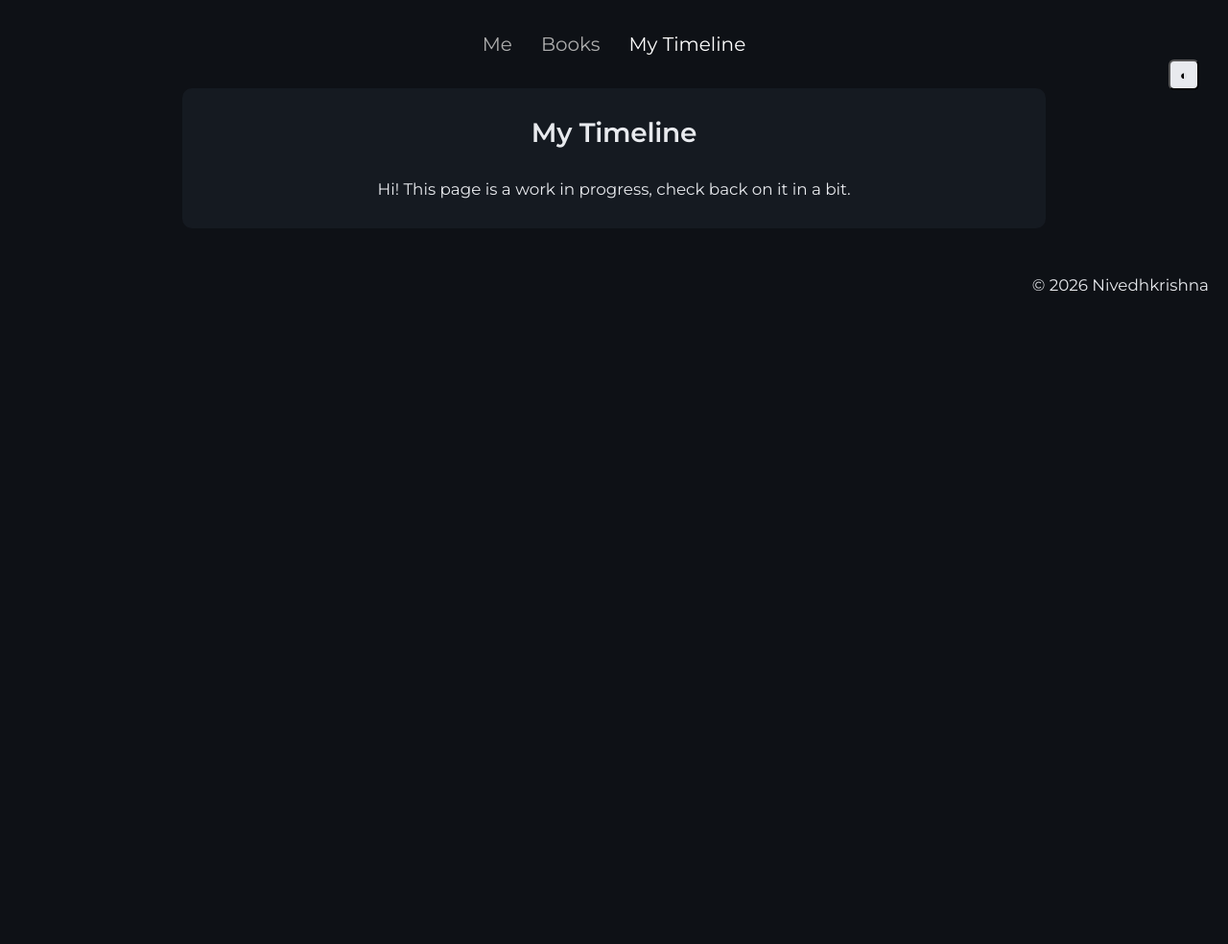
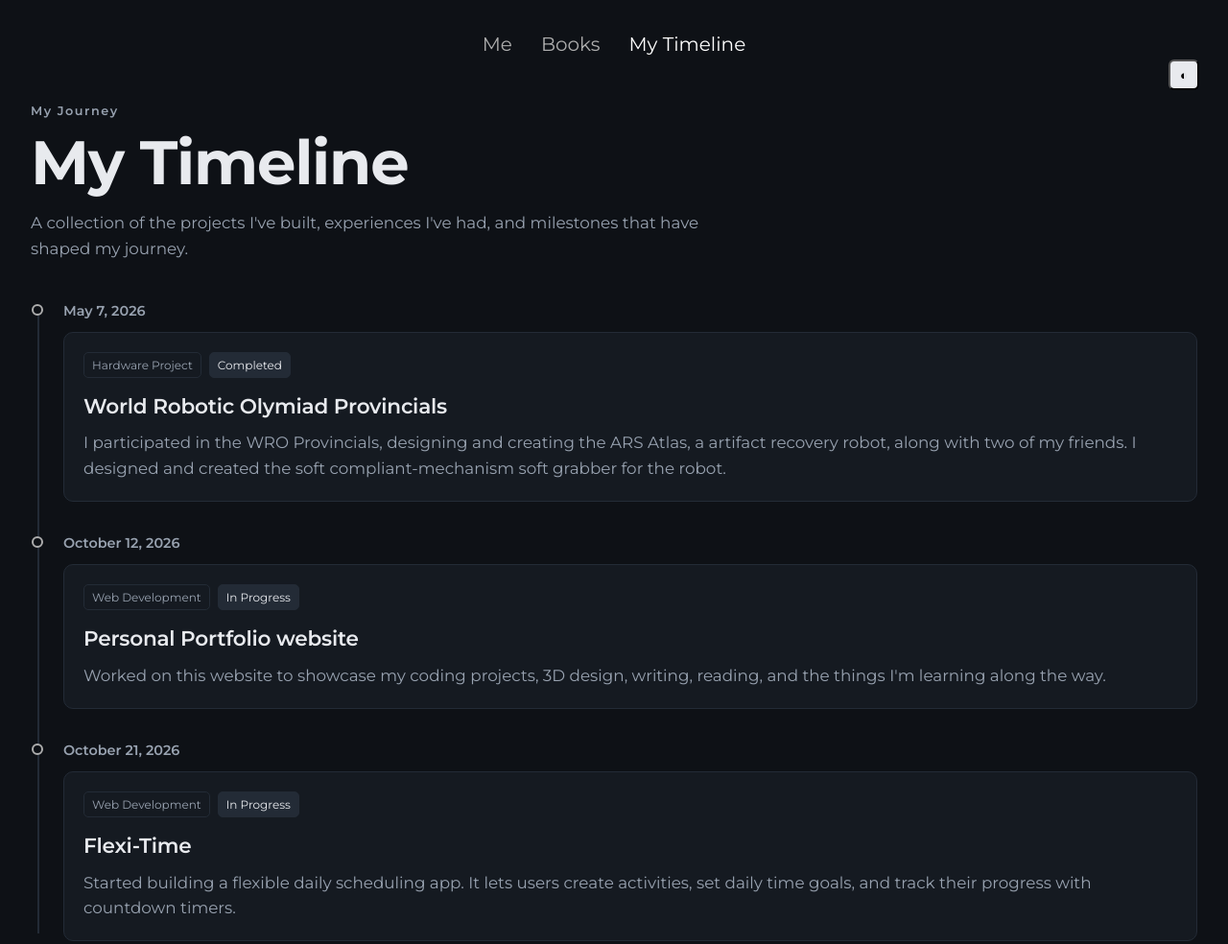
Before and after one commit to ItsNoze21/My-Personal-Website, a plain HTML site: page timeline.html in a window 1280 px wide. Shown: the top 984 px of the page at 96% size. Before the commit the page ends 800 px from the top, so only its background shows below. Drawn offline with Linux system fonts and the light colour scheme.

Commit message:
Build out personal timeline page
Replace the timeline placeholder with dated project milestones and add timeline-specific styling. Also correct the Books navigation classes,

```diff
--- a/styles.css
+++ b/styles.css
@@ -358,3 +358,132 @@ a:hover {
     width: 100px;
   }
 }
+
+.timeline-page {
+  width: min(850px, calc(100% = 64px));
+  margin: 44px 0 72px 32px;
+  padding-right: 32px;
+}
+
+.timeline-intro {
+  text-align: left;
+  margin-bottom: 40px;
+}
+
+.timeline-eyebrow {
+  color: var(--muted);
+  font-size: 0.8rem;
+  font-weight: 600;
+  letter-spacing: 0.12em;
+  margin: 0 0 8px;
+}
+
+.timeline-intro h1 {
+  text-align: left;
+  margin: 0;
+}
+
+.timeline-intro > p:last-child {
+  color: var(--muted);
+  text-align: left;
+  margin: 14px 0 0;
+}
+
+.timeline {
+  position: relative;
+  list-style: none;
+  margin: 0;
+  padding: 0 0 0 34px;
+}
+
+.timeline::before {
+  content: "";
+  position: absolute;
+  left: 7px;
+  top: 8px;
+  bottom: 8px;
+  width: 2px;
+  background: var(--border);
+}
+
+.timeline-item {
+  position: relative;
+  padding-bottom: 32px;
+}
+
+.timeline-item:last-child {
+  padding-bottom: 0;
+}
+
+.timeline-item::before {
+  content: "";
+  position: absolute;
+  left: -33px;
+  top: 4px;
+  width: 12px;
+  height: 12px;
+  box-sizing: border-box;
+  border: 2px solid var(--accent);
+  border-radius: 50%;
+  background: var(--bg);
+  z-index: 1;
+
+}
+.timeline-date {
+  display: block;
+  color: var(--muted);
+  font-size: 0.9rem;
+  font-weight: 600;
+  margin-bottom: 10px;
+}
+
+.timeline-card {
+  padding: 20px;
+  background: var(--surface);
+  border: 1px solid var(--border);
+  border-radius: 10px;
+  transition: border-color 0.2s ease, transform 0.2s ease;
+}
+
+.timeline-card:hover {
+  border-color: var(--accent);
+  transform: translateX(4px);
+}
+
+.timeline-card-meta {
+  display: flex;
+  flex-wrap: wrap;
+  align-items: center;
+  gap: 8px;
+}
+
+.timeline-category,
+.timeline-status {
+  display: inline-block;
+  padding: 3px 8px;
+  border: 1px solid var(--border);
+  border-radius: 5px;
+  font-size: 0.75rem;
+}
+
+.timeline-category {
+  color: var(--muted);
+}
+
+.timeline-status {
+  color: var(--text);
+  background: var(--border);
+}
+
+.timeline-card h2 {
+  text-align: left;
+  font-size: 1.35rem;
+  margin: 12px 0 8px;
+}
+
+.timeline-card p {
+  color: var(--muted);
+  text-align: left;
+  margin: 0;
+  max-width: none;
+}
--- a/timeline.html
+++ b/timeline.html
@@ -1,39 +1,86 @@
-<!DOCTYPE html>
+<!doctype html>
 <html lang="en" data-theme="dark">
+    <head>
+        <meta charset="UTF-8" />
+        <meta name="viewport" content="width=device-width, initial-scale=1.0" />
 
-<head>
-  <meta charset="UTF-8">
-  <meta name="viewport" content="width=device-width, initial-scale=1.0" />
+        <link rel="preconnect" href="https://fonts.googleapis.com" />
+        <link rel="preconnect" href="https://fonts.gstatic.com" crossorigin />
+        <link
+            href="https://fonts.googleapis.com/css2?family=Montserrat:ital,wght@0,100..900;1,100..900&display=swap"
+            rel="stylesheet"
+        />
         <title>My Timeline</title>
-  <meta name="description" content="This page features major events in my life." />
-
-<link rel="preconnect" href="https://fonts.googleapis.com">
-  <link rel="preconnect" href="https://fonts.gstatic.com" crossorigin>
-  <link href="https://fonts.googleapis.com/css2?family=Montserrat:ital,wght@0,100..900;1,100..900&display=swap" rel="stylesheet">
 
         <link rel="stylesheet" href="styles.css" />
     </head>
-
     <body>
         <header class="nav">
-
             <nav class="nav-links">
                 <a href="index.html">Me</a>
                 <a href="books.html">Books</a>
                 <a class="current-page" href="timeline.html">My Timeline</a>
             </nav>
+            <button class="button" id="theme-toggle">◐</button>
+        </header>
+        <main id="top" class="timeline-page">
+            <section class="timeline-intro">
+                <p class="timeline-eyebrow">My Journey</p>
+                <h1>My Timeline</h1>
+                <p>
+                    A collection of the projects I've built, experiences I've had, and milestones that have shaped my
+                    journey.
+                </p>
+            </section>
+            <section class="timeline-section">
+                <ol class="timeline">
+                    <li class="timeline-item">
+                        <time class="timeline-date" date-time="2026-05-07">May 7, 2026</time>
 
+                        <article class="timeline-card">
+                            <div class="timeline-card-meta">
+                                <span class="timeline-category"> Hardware Project </span>
+                                <span class="timeline-status">Completed</span>
+                            </div>
+                            <h2>World Robotic Olymiad Provincials</h2>
+                            <p>
+                                I participated in the WRO Provincials, designing and creating the ARS Atlas, a artifact recovery robot, along with two of my friends. I designed and created the soft compliant-mechanism soft grabber for the robot.
+                            </p>
+                        </article>
+                    </li>
+                    <li class="timeline-item">
+                        <time class="timeline-date" datetime="2026-10-12"> October 12, 2026 </time>
 
-    <button class="button"id="theme-toggle" aria-label="Switch between dark and light mode">◐</button>
-  </header>
+                        <article class="timeline-card">
+                            <div class="timeline-card-meta">
+                                <span class="timeline-category">Web Development</span>
 
-  <main id="top">
-      <section class="section" id="about">
-      <h2>My Timeline</h2>
-      <p>Hi! This page is a work in progress, check back on it in a bit.</p>
+                                <span class="timeline-status">In Progress</span>
+                            </div>
+                            <h2>Personal Portfolio website</h2>
+                            <p>
+                                Worked on this website to showcase my coding projects, 3D design, writing, reading, and
+                                the things I'm learning along the way.
+                            </p>
+                        </article>
+                    </li>
+                    <li class="timeline-item">
+                        <time class="timeline-date" datetime="2026-10-21"> October 21, 2026 </time>
+                        <article class="timeline-card">
+                            <div class="timeline-card-meta">
+                                <span class="timeline-category">Web Development</span>
+                                <span class="timeline-status">In Progress</span>
+                            </div>
+                            <h2>Flexi-Time</h2>
+                            <p>
+                                Started building a flexible daily scheduling app. It lets users create activities, set
+                                daily time goals, and track their progress with countdown timers.
+                            </p>
+                        </article>
+                    </li>
+                </ol>
             </section>
         </main>
-
         <footer class="footer">
             <p>© 2026 Nivedhkrishna</p>
         </footer>
```
Also changed, not shown: books.html (+1 -1 lines), index.html (+1 -0 lines), 1 other file. Lines whose indentation alone changed are shown as unchanged.
